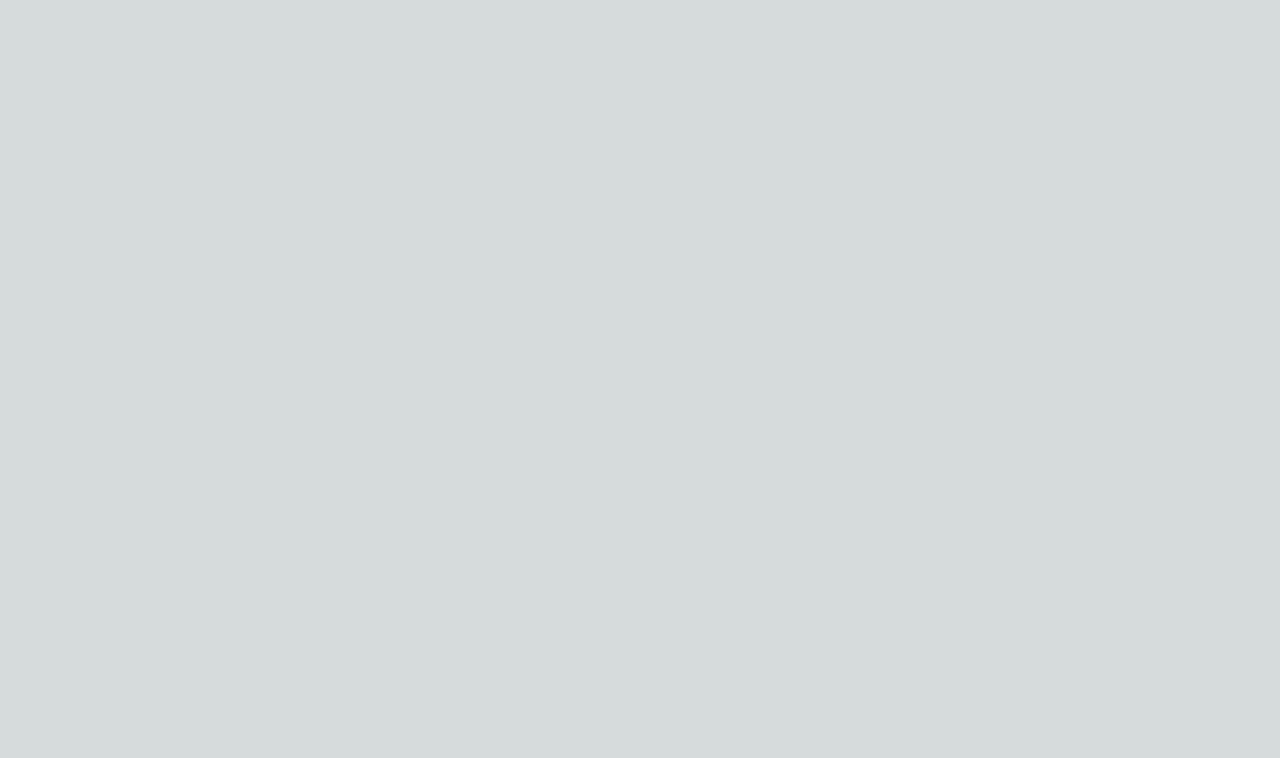
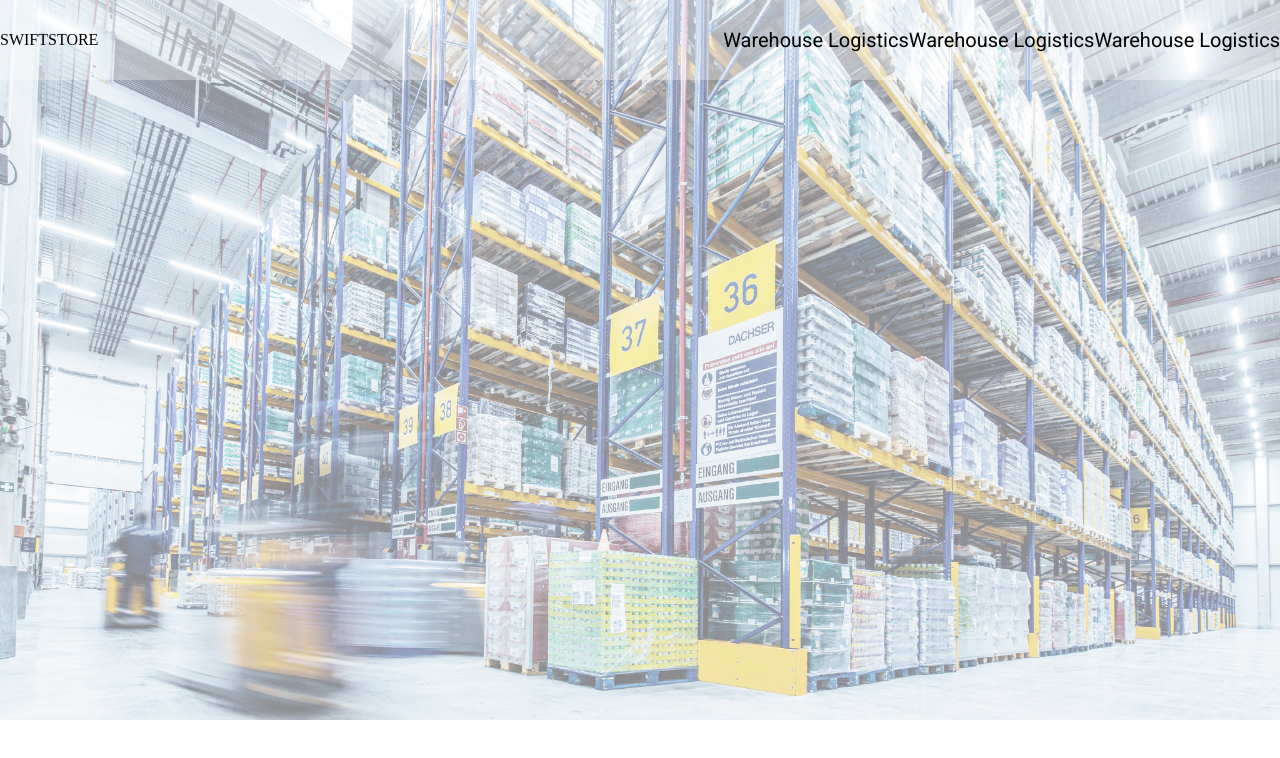
Before and after one commit to OlesyaPastushenko/Warehouse-Company, a Next.js app: page / in a window 1280 px wide. Shown: the top 758 px of the page. Built offline with nearby package versions, Linux system fonts and the light colour scheme.

Commit message:
cover added

```diff
--- /dev/null
+++ b/src/components/Navigation.js
@@ -0,0 +1,16 @@
+import Link from 'next/link';
+export default function Navigation(){
+    return (
+      <div>
+      <div className='cover'></div>
+      <nav className='nav'>
+      <div className='logo'>SWIFTSTORE</div>
+      <ul>
+        <Link  className='menuItem' href="/logistics">Warehouse Logistics</Link>
+        <Link  className='menuItem' href="/logistics">Warehouse Logistics</Link>
+        <Link  className='menuItem' href="/logistics">Warehouse Logistics</Link>
+      </ul>
+      </nav>
+      </div>
+    )
+}
--- a/src/pages/_app.js
+++ b/src/pages/_app.js
@@ -1,4 +1,6 @@
 import '@/styles/globals.css'
+import '@/styles/navigation.css'
+
 
 export default function App({ Component, pageProps }) {
   return <Component {...pageProps} />
--- a/src/pages/index.js
+++ b/src/pages/index.js
@@ -1,5 +1,6 @@
 import Head from 'next/head'
 import { Inter } from '@next/font/google'
+import Navigation from '@/components/Navigation'
 
 const inter = Inter({ subsets: ['latin'] })
 
@@ -13,6 +14,7 @@ export default function Home() {
         <link rel="icon" href="/favicon.ico" />
       </Head>
       <main>
+      <Navigation/>
       </main>
     </>
   )
--- a/src/styles/globals.css
+++ b/src/styles/globals.css
@@ -1,77 +1,4 @@
-:root {
-  --max-width: 1100px;
-  --border-radius: 12px;
-  --font-mono: ui-monospace, Menlo, Monaco, 'Cascadia Mono', 'Segoe UI Mono',
-    'Roboto Mono', 'Oxygen Mono', 'Ubuntu Monospace', 'Source Code Pro',
-    'Fira Mono', 'Droid Sans Mono', 'Courier New', monospace;
-
-  --foreground-rgb: 0, 0, 0;
-  --background-start-rgb: 214, 219, 220;
-  --background-end-rgb: 255, 255, 255;
-
-  --primary-glow: conic-gradient(
-    from 180deg at 50% 50%,
-    #16abff33 0deg,
-    #0885ff33 55deg,
-    #54d6ff33 120deg,
-    #0071ff33 160deg,
-    transparent 360deg
-  );
-  --secondary-glow: radial-gradient(
-    rgba(255, 255, 255, 1),
-    rgba(255, 255, 255, 0)
-  );
-
-  --tile-start-rgb: 239, 245, 249;
-  --tile-end-rgb: 228, 232, 233;
-  --tile-border: conic-gradient(
-    #00000080,
-    #00000040,
-    #00000030,
-    #00000020,
-    #00000010,
-    #00000010,
-    #00000080
-  );
-
-  --callout-rgb: 238, 240, 241;
-  --callout-border-rgb: 172, 175, 176;
-  --card-rgb: 180, 185, 188;
-  --card-border-rgb: 131, 134, 135;
-}
-
-@media (prefers-color-scheme: dark) {
-  :root {
-    --foreground-rgb: 255, 255, 255;
-    --background-start-rgb: 0, 0, 0;
-    --background-end-rgb: 0, 0, 0;
-
-    --primary-glow: radial-gradient(rgba(1, 65, 255, 0.4), rgba(1, 65, 255, 0));
-    --secondary-glow: linear-gradient(
-      to bottom right,
-      rgba(1, 65, 255, 0),
-      rgba(1, 65, 255, 0),
-      rgba(1, 65, 255, 0.3)
-    );
-
-    --tile-start-rgb: 2, 13, 46;
-    --tile-end-rgb: 2, 5, 19;
-    --tile-border: conic-gradient(
-      #ffffff80,
-      #ffffff40,
-      #ffffff30,
-      #ffffff20,
-      #ffffff10,
-      #ffffff10,
-      #ffffff80
-    );
-
-    --callout-rgb: 20, 20, 20;
-    --callout-border-rgb: 108, 108, 108;
-    --card-rgb: 100, 100, 100;
-    --card-border-rgb: 200, 200, 200;
-  }
-}
+@import url('https://fonts.googleapis.com/css2?family=Roboto:ital,wght@0,100;0,300;0,400;0,500;0,700;0,900;1,100;1,300;1,400;1,500;1,700;1,900&display=swap');
 
 * {
   box-sizing: border-box;
--- /dev/null
+++ b/src/styles/navigation.css
@@ -0,0 +1,27 @@
+.menuItem:hover {
+   color: red;
+}
+.menuItem {
+   font-family: "Roboto";
+   font-size: 20px;
+   opacity: 1;
+}
+nav {
+   position: absolute;
+   top:0;
+   width: 100%;
+   height: 80px;
+   display: flex;
+   justify-content: space-between;
+   align-items: center;
+   background-color: rgba(255,255,255,0.3);
+}
+.cover {
+   position: relative;
+   display: flex;
+   width: 100%;
+   height: 90vh;
+   background-image: url('./cover1.jpg');
+   opacity: 0.8;
+   background-size: cover;
+}
```
Also changed, not shown: src/pages/logistics/index.js (added, +7 -0 lines), src/pages/logistics/labeling.js (added, +7 -0 lines), src/pages/logistics/mailing.js (added, +7 -0 lines), src/pages/logistics/repackaging.js (added, +7 -0 lines), src/pages/logistics/sorting.js (added, +7 -0 lines), src/pages/logistics/storage.js (added, +7 -0 lines), src/pages/home.js (deleted), src/styles/cover1.jpg (added).
